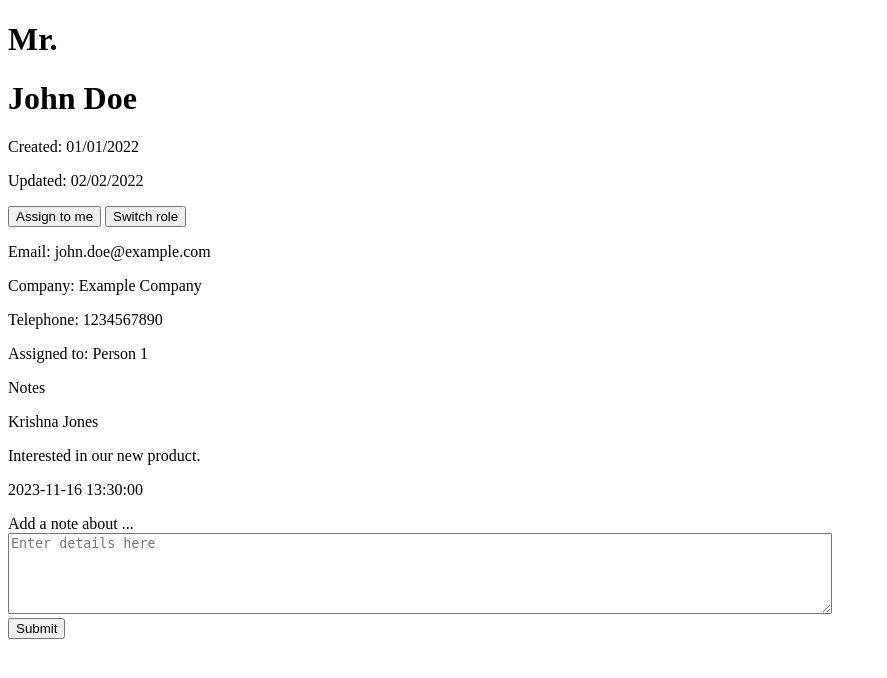
After one commit to BrittanyThomas162/info2180-finalproject, a PHP site: page /contactDetails.html in a window 1280 px wide. The commit adds this page. Shown: the top 678 px of the page, without its empty margins (0-887 px from the left). Run offline with PHP 8.4, Linux system fonts and the light colour scheme; data comes from the database, SQL or seed files in the repository.

Commit message:
Added code for notes

```diff
--- /dev/null
+++ b/contactDetails.html
@@ -0,0 +1,44 @@
+<!DOCTYPE html>
+<html>
+<head>
+    <title>Contact Details</title>
+    <link rel="stylesheet" href="styles.css" type="text/css" />
+    <script src="viewNotes.js"></script>
+</head>
+<body>
+    <div class="contact-details">
+        <h1 id="contact-title">Mr.</h1> <h1 id="contact-name">John Doe</h1>
+        <p id="contact-created">Created: 01/01/2022</p>
+        <p id="contact-updated">Updated: 02/02/2022</p>
+        <button id="assign-to-me">Assign to me</button>
+        <button id="switch-role">Switch role</button>
+    </div>
+    <div class="contact-info">
+        <p id="contact-email">Email: john.doe@example.com</p>
+        <p id="contact-company">Company: Example Company</p>
+        <p id="contact-telephone">Telephone: 1234567890</p>
+        <p id="contact-assigned">Assigned to: Person 1</p>
+    </div>
+    <div>
+        <p>Notes</p>
+        <div id="display-notes">
+             <!-- notes will appear here -->
+        </div>
+        <div id="add-notes">
+            <!-- May need to pass contact ID in url to update-notes.php -->
+
+            <form id="add-notes-form" action="update-notes.php" method="post">
+                <div>
+                    <label for="notes">Add a note about ...</label>
+                </div>
+                <div>
+                    <textarea name="notes" rows="5" cols="100" id="notes" placeholder="Enter details here" required></textarea>
+                </div>
+                <button type="submit" name="submitBtn" id="submitBtn">Submit</button>
+                </div>
+            </form>
+        </div>
+
+    </div>
+</body>
+</html>
--- a/dashboard.js
+++ b/dashboard.js
@@ -26,8 +26,6 @@ window.addEventListener('load', function() {
         if (event.target.tagName === 'A') {
             event.preventDefault();
             filterStatus = event.target.id;
-            console.log("Filter Status:", filterStatus);
-
             fetchAndUpdateTable();
         }
     });
--- a/view-contacts.php
+++ b/view-contacts.php
@@ -33,6 +33,7 @@ try {
       $stmt->execute();
   } else {
       $stmt = $conn->query("SELECT * FROM contacts");
+      $stmt->execute();
   }
 
   $results = $stmt->fetchAll(PDO::FETCH_ASSOC);
@@ -59,7 +60,7 @@ try {
       <td> <?= $row['email'] ?> </td>
       <td> <?= $row['company'] ?> </td>
       <td> <?= $row['type'] ?> </td>
-      <td><a href="#">View</a></td>
+      <td><a href="contactDetails.html?contactID=<?= $row['id'] ?>">View</a></td>
     </tr>
     <?php endforeach; ?>
   </tbody>
--- /dev/null
+++ b/view-notes.php
@@ -0,0 +1,30 @@
+<?php
+
+$host = 'localhost';
+$username = 'user123';
+$password = 'password123';
+$dbname = 'dolphin_crm';
+
+try {
+  $conn = new PDO("mysql:host=$host;dbname=$dbname;charset=utf8mb4", $username, $password);
+  $conn->setAttribute(PDO::ATTR_ERRMODE, PDO::ERRMODE_EXCEPTION);
+
+  $contactID = isset($_GET['contactID']) ? $_GET['contactID'] : '';
+  $contactID = '1'; //JUST for testing, contact id should be passed in the url
+
+  $stmt = $conn->prepare("SELECT users.firstname, users.lastname, notes.comment,notes.created_at FROM notes JOIN users ON notes.created_by=users.id WHERE notes.contact_id = :contactID");
+  $stmt->bindParam(':contactID', $contactID, PDO::PARAM_INT);
+  $stmt->execute();
+  $results = $stmt->fetchAll(PDO::FETCH_ASSOC);
+
+} catch (PDOException $e) {
+  echo "Connection failed: " . $e->getMessage();
+  exit;
+}
+?>
+
+<?php foreach ($results as $row): ?>
+  <p><?= $row['firstname'] . ' ' . $row['lastname']; ?></p>
+  <p><?= $row['comment']; ?></p>
+  <p><?= $row['created_at']; ?></p>
+<?php endforeach; ?>
--- /dev/null
+++ b/viewNotes.js
@@ -0,0 +1,27 @@
+window.addEventListener('load', function() {
+    let displayNotes = document.getElementById("display-notes");
+    let addNotesForm = document.getElementById("add-notes-form");
+    //let addNotes = document.getElementById("add-notes");
+
+    function fetchAndUpdateNotes() {
+        fetch("view-notes.php")
+            .then(response => {
+                if (response.ok) {
+                    return response.text()
+                } else {
+                    return Promise.reject('Something went wrong')
+                }
+            })
+            .then(data => {
+                displayNotes.innerHTML = data;
+            })
+            .catch(error => alert(error));
+    }
+
+    fetchAndUpdateNotes()
+
+    addNotesForm.addEventListener('submit', function(event) {
+        fetchAndUpdateNotes();
+    });
+
+});
```
Also changed, not shown: update-notes.php (added, +45 -0 lines), README.md.
